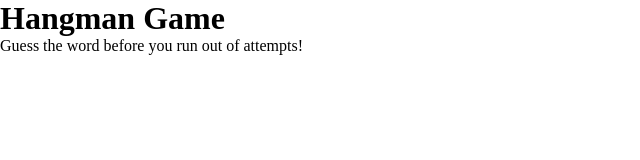
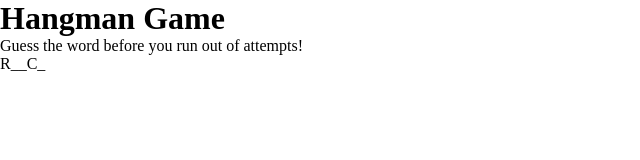
Before and after one commit to Espadv69/Hangman-Game, a React (Vite) app: page / in a window 1280 px wide. Shown: the top 160 px of the page, without its empty margins (0-640 px from the left). Built offline with nearby package versions, Linux system fonts and the light colour scheme; the HTML template or start-up script is replaced by a standard one.

Commit message:
Update guessed letters state in App component and pass to WordDisplay

```diff
--- a/src/App.jsx
+++ b/src/App.jsx
@@ -6,11 +6,12 @@ import WordDisplay from './components/WordDisplay/WordDisplay'
 const App = () => {
   // Simulate a word to guess
   const [word] = useState('REACT')
-  const [guessedLetters] = useState(['R', 'E'])
+  const [guessedLetters] = useState(['R', 'C'])
 
   return (
     <div className="app">
       <Header />
+      <WordDisplay word={word} guessedLetters={guessedLetters} />
     </div>
   )
 }
```
